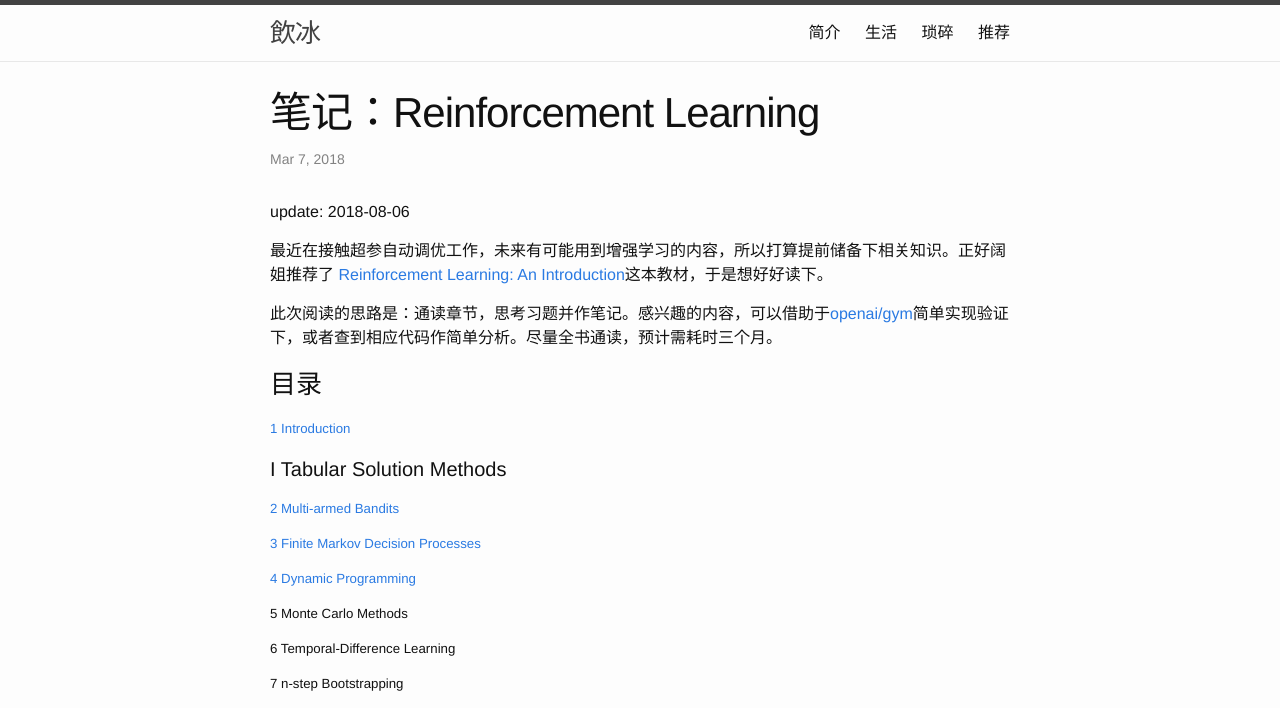
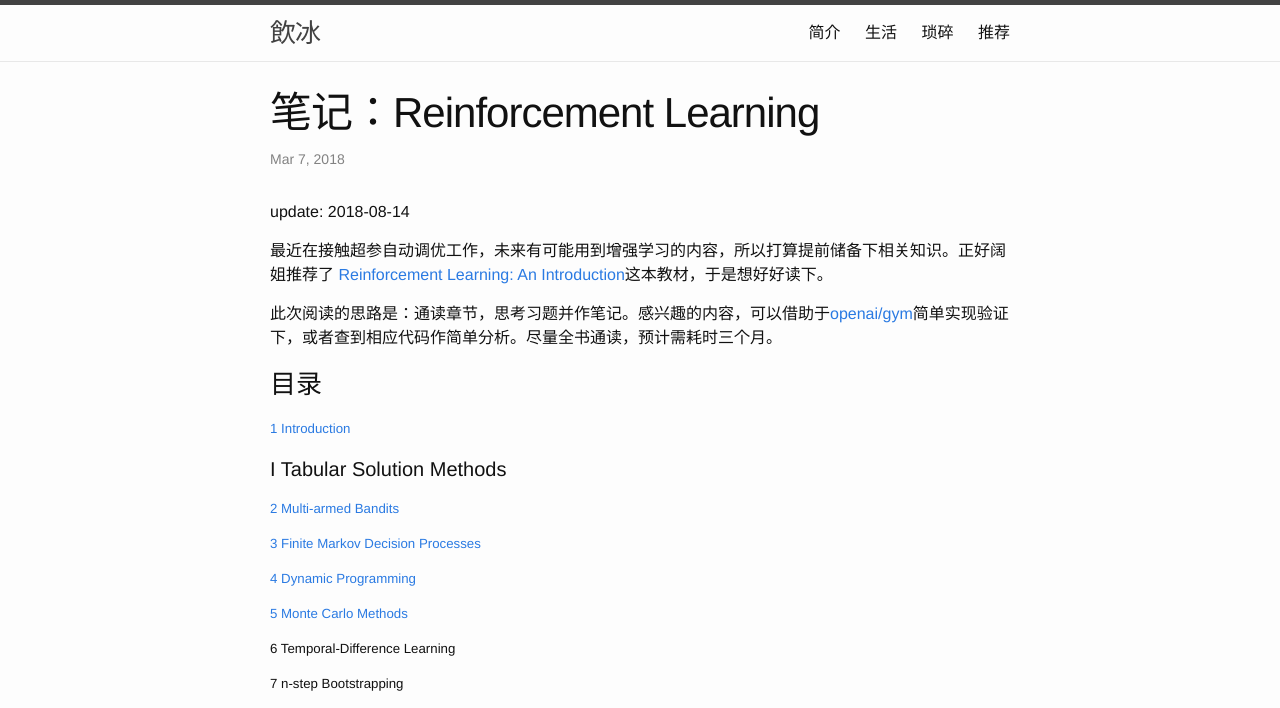
Before and after one commit to facaiy/facaiy.github.io, a Jekyll site: the page built from _posts/2018-03-07-Reinforcement-Learning.md, in a window 1280 px wide. Shown: the top 708 px of the page. Built offline with Jekyll 4.4.1, drawn with Linux system fonts in a browser that asks for light colours; comment, search, counter and statistics services are not loaded; some of the changed lines change nothing that is shown.

Commit message:
RL: 完成第五章笔记

```diff
--- a/_posts/2018-03-07-Reinforcement-Learning.md
+++ b/_posts/2018-03-07-Reinforcement-Learning.md
@@ -4,10 +4,10 @@
 description: ""
 category: tech
 tags: []
-modify: 2018-08-06 10:05:03
+modify: 2018-08-14 09:48:30
 ---
 
-update: 2018-08-06
+update: 2018-08-14
 
 
 最近在接触超参自动调优工作，未来有可能用到增强学习的内容，所以打算提前储备下相关知识。正好阔姐推荐了
@@ -29,7 +29,7 @@
 
 ##### [4 Dynamic Programming](http://nbviewer.jupyter.org/github/facaiy/book_notes/blob/master/Reinforcement_Learing_An_Introduction/Dynamic_Programming/note.ipynb)
 
-##### 5 Monte Carlo Methods
+##### [5 Monte Carlo Methods](http://nbviewer.jupyter.org/github/facaiy/book_notes/blob/master/Reinforcement_Learing_An_Introduction/Monte_Carlo_Methods/note.ipynb)
 
 ##### 6 Temporal-Difference Learning
 
```
